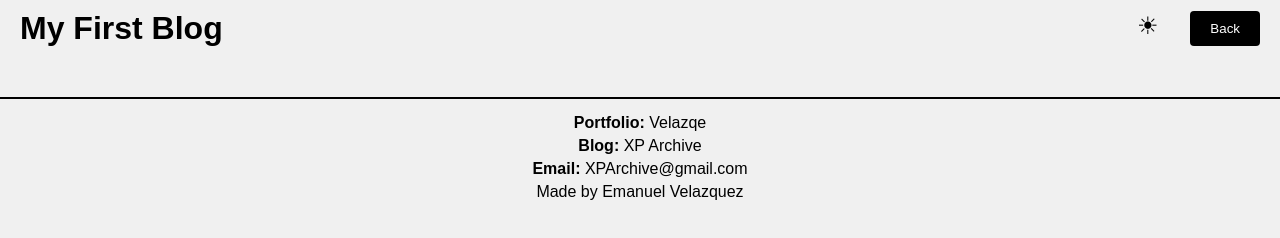
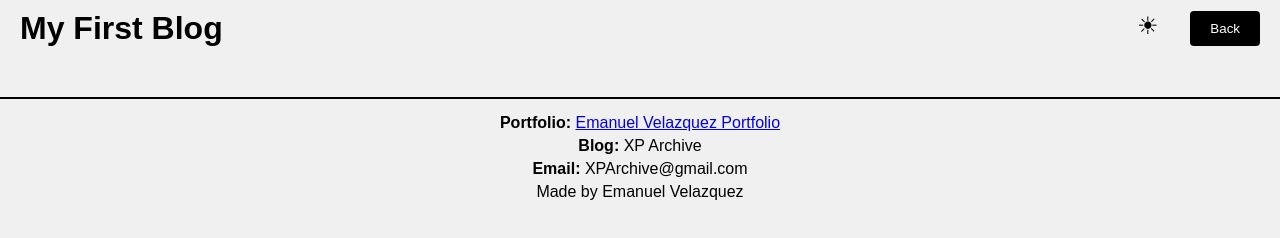
Before and after one commit to Velazqe/My-Blog, a plain HTML site: page blog.html in a window 1280 px wide. Drawn offline with Linux system fonts and the light colour scheme.

Commit message:
added readme and finished all the styling for the page

```diff
--- a/blog.html
+++ b/blog.html
@@ -24,7 +24,7 @@
 
     </div>
     <div class="footer">
-        <p><strong>Portfolio:</strong> Velazqe</p>
+        <p><strong>Portfolio:</strong> <a href="https://github.com/Velazqe?tab=repositories">Emanuel Velazquez Portfolio</a></p>
         <p><strong>Blog:</strong> XP Archive</p>
         <p><strong>Email:</strong> XPArchive@gmail.com</p>
         <p>Made by Emanuel Velazquez</p>
```
Also changed, not shown: 1 other file.
